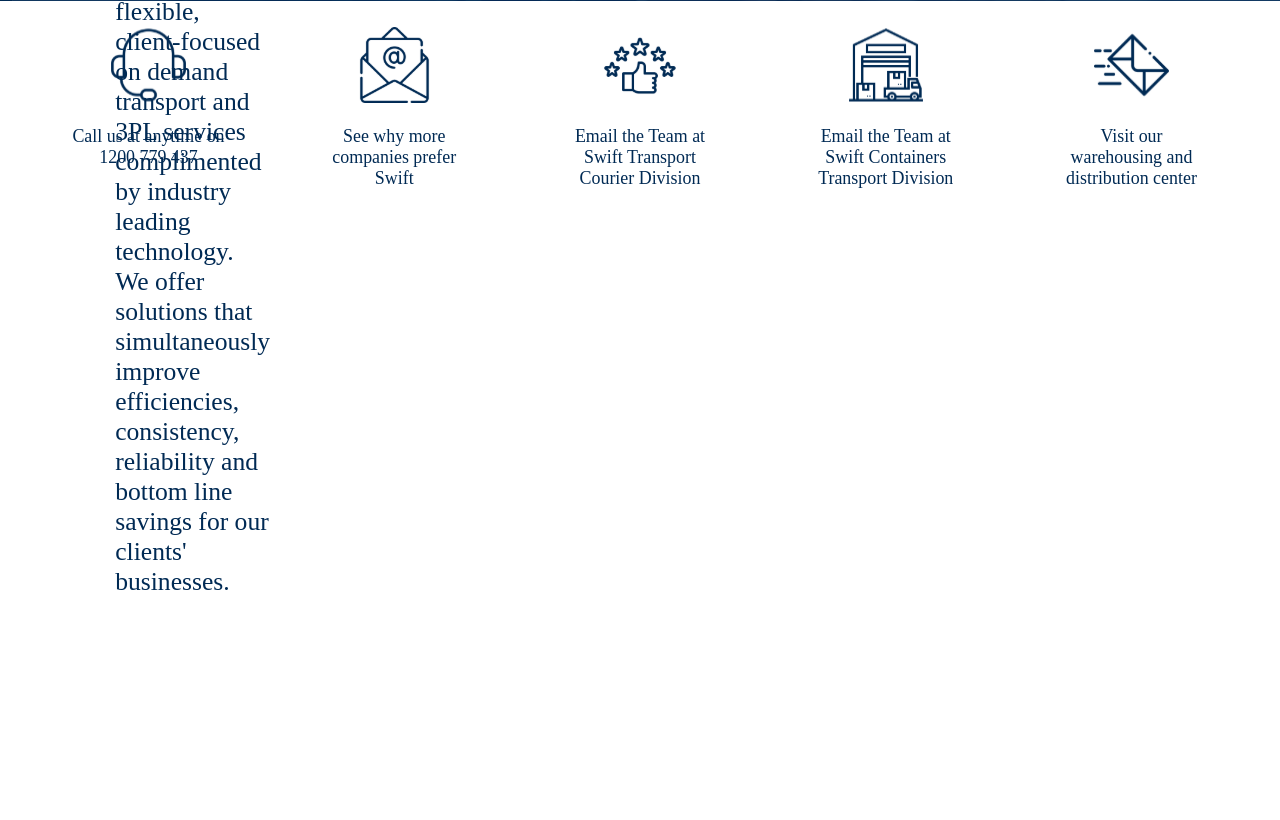
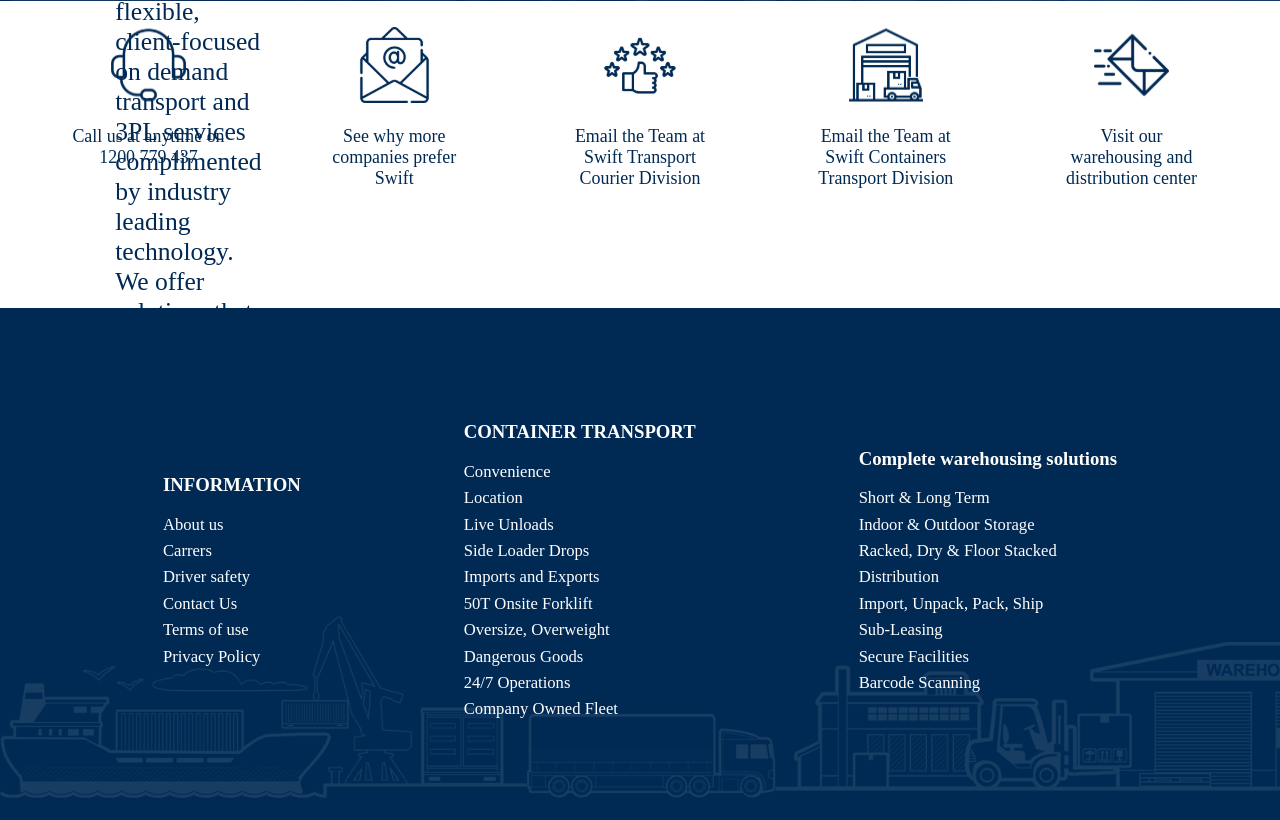
Before and after one commit to tarupathak/Swift, a React (Create React App) app: page /whySwift in a window 1280 px wide. Shown: the part 3090-3910 px from the top of the page. Before the commit the page ends 3687 px from the top, so only its background shows below. Built offline with nearby package versions, Linux system fonts and the light colour scheme.

Commit message:
Added footer

```diff
--- a/src/Components/Components.css
+++ b/src/Components/Components.css
@@ -1,48 +1,48 @@
-.navbar{
-  background-color:  rgba(19, 84, 149, 0.80) ;
+/*<---------------------Navbar--------------------->*/
+
+.navbar {
+  background-color: rgba(19, 84, 149, 0.8);
   height: 13vw;
   width: 100%;
   display: flex;
   flex-direction: column;
-  align-items:flex-end;
-  justify-content:space-around;
+  align-items: flex-end;
+  justify-content: space-around;
   float: right;
 }
 
-.navItem{
+.navItem {
   margin-right: 2vw;
   font-size: 1vw;
   color: white;
 }
 
-#nav1{
+#nav1 {
   margin-top: 6vw;
   margin-right: 2vw;
 }
 
-#nav2{
-
+#nav2 {
   margin-bottom: 1vw;
 }
 
-.navItem1{
+.navItem1 {
   margin-right: 3vw;
   font-size: 1.2vw;
   color: white;
-
 }
 
-#redBtn{
+#redBtn {
   background-color: rgba(237, 27, 36, 0.55);
   height: 2.5vw;
   width: 12vw;
   border-style: none;
-    border-radius: .3vw;
+  border-radius: 0.3vw;
 }
 
 /*<---------------------Moto--------------------->*/
 
-.moto{
+.moto {
   display: flex;
   flex-direction: row;
   justify-content: space-around;
@@ -50,14 +50,35 @@
   margin: 2vw;
 }
 
-.card{
+.card {
   width: 12vw;
   height: 20vw;
   text-align: center;
   font-size: 1.4vw;
-    color:#002A54;
+  color: #002a54;
 }
 
-.card img{
+.card img {
   height: 6vw;
 }
+
+/*<---------------------Footer--------------------->*/
+
+.footer {
+  background-color: #002a54;
+  color: white;
+  display: flex;
+  flex-direction: row;
+  align-items: center;
+  justify-content: space-evenly;
+  width: 100%;
+  height: 40vw;
+  flex-wrap: wrap;
+  background-image: url("../Assets/footer.svg");
+}
+
+.smlFoot {
+  font-size: 1.3vw;
+  font-weight: 300;
+  margin-bottom: 0.5vw;
+}
--- /dev/null
+++ b/src/Components/Footer.jsx
@@ -0,0 +1,43 @@
+import React from "react";
+
+const Footer = () => {
+  return (
+    <div className="footer">
+      <div>
+        <h3>INFORMATION</h3>
+        <div className="smlFoot">About us</div>
+        <div className="smlFoot">Carrers</div>
+        <div className="smlFoot">Driver safety</div>
+        <div className="smlFoot">Contact Us</div>
+        <div className="smlFoot">Terms of use</div>
+        <div className="smlFoot">Privacy Policy</div>
+      </div>
+      <div>
+        <h3>CONTAINER TRANSPORT</h3>
+        <div className="smlFoot">Convenience</div>
+        <div className="smlFoot">Location</div>
+        <div className="smlFoot">Live Unloads</div>
+        <div className="smlFoot">Side Loader Drops</div>
+        <div className="smlFoot">Imports and Exports</div>
+        <div className="smlFoot">50T Onsite Forklift</div>
+        <div className="smlFoot">Oversize, Overweight</div>
+        <div className="smlFoot">Dangerous Goods</div>
+        <div className="smlFoot">24/7 Operations</div>
+        <div className="smlFoot">Company Owned Fleet</div>
+      </div>
+      <div>
+        <h3>Complete warehousing solutions</h3>
+        <div className="smlFoot">Short & Long Term</div>
+        <div className="smlFoot">Indoor & Outdoor Storage</div>
+        <div className="smlFoot">Racked, Dry & Floor Stacked</div>
+        <div className="smlFoot">Distribution</div>
+        <div className="smlFoot">Import, Unpack, Pack, Ship</div>
+        <div className="smlFoot">Sub-Leasing</div>
+        <div className="smlFoot">Secure Facilities</div>
+        <div className="smlFoot">Barcode Scanning</div>
+      </div>
+    </div>
+  );
+};
+
+export default Footer;
--- a/src/Pages/WhySwift.jsx
+++ b/src/Pages/WhySwift.jsx
@@ -7,6 +7,7 @@
 import system from "../Assets/system.svg";
 import abc from "../Assets/abc.svg";
 import Moto from "../Components/Moto";
+import Footer from "../Components/Footer";
 
 const WhySwift = () => {
   return (
@@ -90,6 +91,8 @@
       </div>
       {/* <-----------------Moto-----------------> */}
       <Moto />
+      {/* <-----------------Footer-----------------> */}
+      <Footer />
     </>
   );
 };
```
Also changed, not shown: src/Assets/footer.svg (added). Lines whose indentation alone changed are shown as unchanged.
